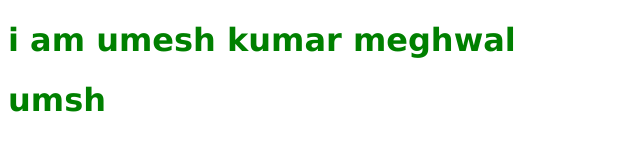
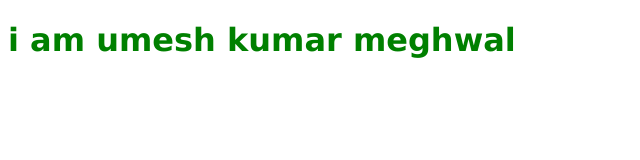
Before and after one commit to abhaydhakad0001/second, a plain HTML site: page kota/index.html in a window 1280 px wide. Shown: the whole page, without its empty margins (0-640 px from the left). Drawn offline with Linux system fonts and the light colour scheme.

Commit message:
Add files via upload

```diff
--- a/kota/index.html
+++ b/kota/index.html
@@ -13,7 +13,5 @@
 </head>
 <body>
     <h1>i am umesh kumar meghwal</h1>
-    <h1>umsh</h1>
 </body>
-
 </html>
```
